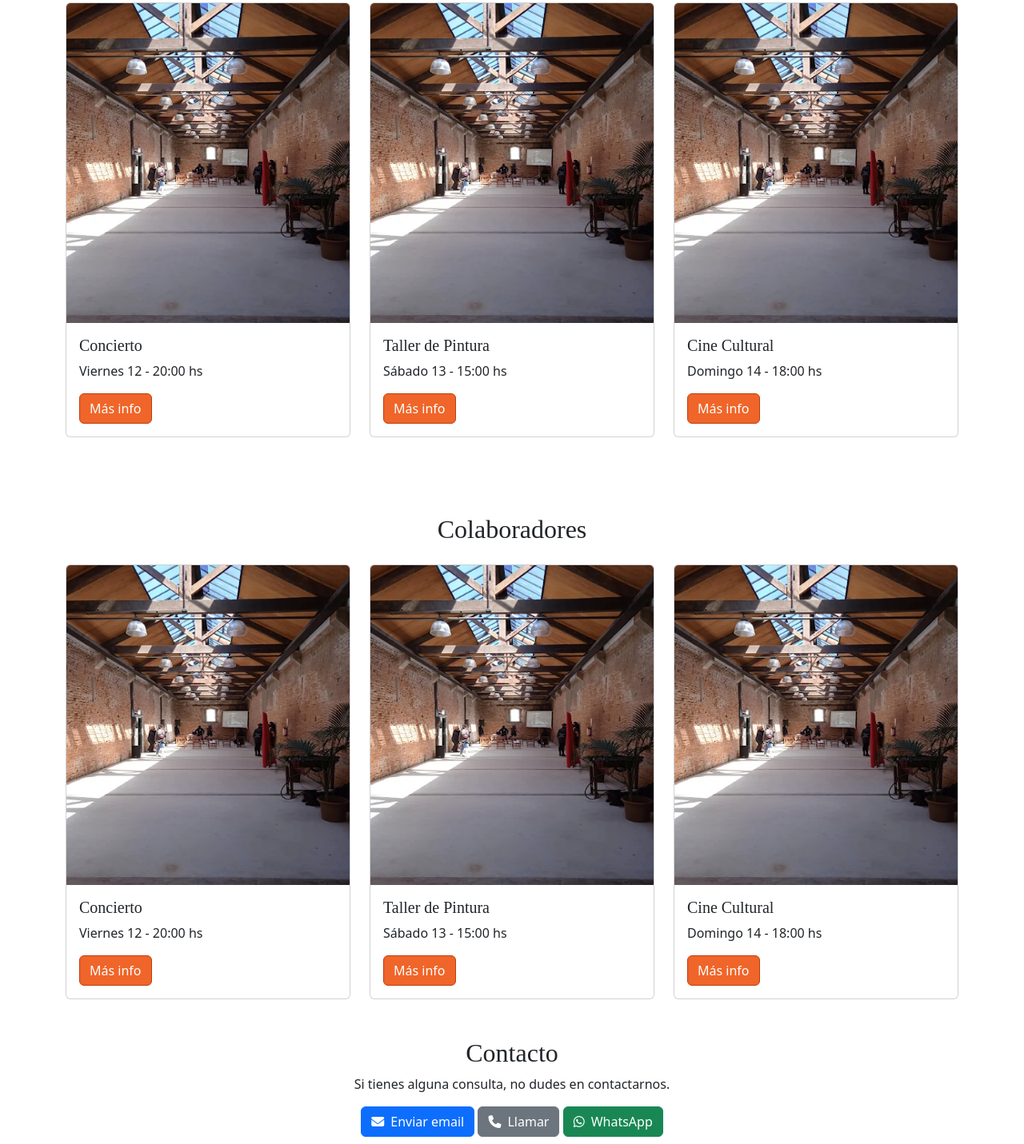
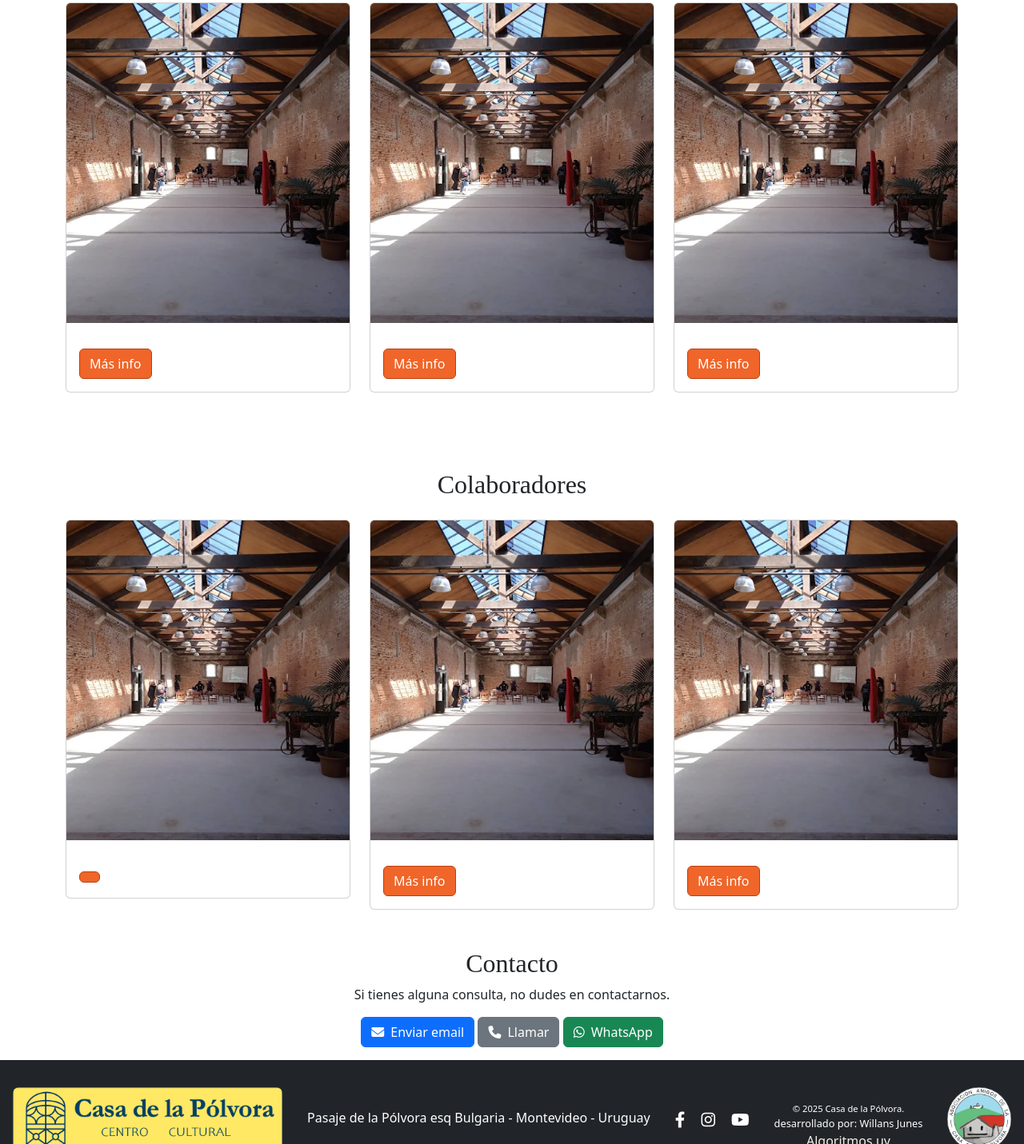
Before and after one commit to wjunes/proto-casa-polvora, a plain HTML site: page index.html in a window 1280 px wide. Shown: the part 2325-3756 px from the top of the page at 80% size. Drawn offline with nearby package versions, Linux system fonts and the light colour scheme.

Commit message:
Actualizado footer y secciones

```diff
--- a/css/styles.css
+++ b/css/styles.css
@@ -253,3 +253,21 @@ footer a:hover {
     border-radius: 50%;
   }
 }
+
+.copy{
+  display: flex;
+    flex-direction: column;
+    align-items: center;
+    text-align: center;
+    p {
+        margin: 0;
+        font-size: 0.8rem;
+    }
+    a {
+        color: #f5f0e6;
+        text-decoration: none;
+    }
+    a:hover {
+        color: #b7410e;
+    }
+}
--- a/index.html
+++ b/index.html
@@ -91,7 +91,7 @@
     </div>
 
     <!-- AGENDA -->
-    <section class="container my-5" id="agenda">
+    <section id="agenda" class="container my-5">
         <h2 class="text-center mb-4">Agenda</h2>
         <div class="row g-4">
             <div class="col-md-4">
@@ -128,7 +128,7 @@
     </section>
 
     <!-- EL ESPACIO -->
-    <section id="espacio" class="bg-light py-5">
+    <section id="espacio" class="container my-5">
         <div class="container">
             <div class="row align-items-center">
                 <div class="col-md-6">
@@ -164,15 +164,15 @@
     </section>
 
     <!-- AMIGOS -->
-       <section class="container my-5" id="amigos">
+    <section id="amigos" class="container my-5">
         <h2 class="text-center mb-4">Asociación de Amigos</h2>
         <div class="row g-4">
             <div class="col-md-4">
                 <div class="card">
                     <img src="img/POLVORA-1.webp" height="400" width="250" class="card-img-top" alt="Evento 1">
                     <div class="card-body">
-                        <h5 class="card-title">Concierto</h5>
-                        <p class="card-text">Viernes 12 - 20:00 hs</p>
+                        <h5 class="card-title"></h5>
+                        <p class="card-text"></p>
                         <a href="#" class="btn">Más info</a>
                     </div>
                 </div>
@@ -181,8 +181,8 @@
                 <div class="card">
                     <img src="img/POLVORA-1.webp" height="400" width="250" class="card-img-top" alt="Evento 2">
                     <div class="card-body">
-                        <h5 class="card-title">Taller de Pintura</h5>
-                        <p class="card-text">Sábado 13 - 15:00 hs</p>
+                        <h5 class="card-title"></h5>
+                        <p class="card-text"></p>
                         <a href="#" class="btn btn-outline-dark">Más info</a>
                     </div>
                 </div>
@@ -191,8 +191,8 @@
                 <div class="card">
                     <img src="img/POLVORA-1.webp" height="400" width="250" class="card-img-top" alt="Evento 3">
                     <div class="card-body">
-                        <h5 class="card-title">Cine Cultural</h5>
-                        <p class="card-text">Domingo 14 - 18:00 hs</p>
+                        <h5 class="card-title"></h5>
+                        <p class="card-text"></p>
                         <a href="#" class="btn btn-outline-dark">Más info</a>
                     </div>
                 </div>
@@ -201,16 +201,16 @@
     </section>
 
     <!-- COLABORADORES -->
-    <section class="container my-5" id="colaboradores">
+    <section id="colaboradores" class="container my-5">
         <h2 class="text-center mb-4">Colaboradores</h2>
         <div class="row g-4">
             <div class="col-md-4">
                 <div class="card">
                     <img src="img/POLVORA-1.webp" height="400" width="250" class="card-img-top" alt="Evento 1">
                     <div class="card-body">
-                        <h5 class="card-title">Concierto</h5>
-                        <p class="card-text">Viernes 12 - 20:00 hs</p>
-                        <a href="#" class="btn">Más info</a>
+                        <h5 class="card-title"></h5>
+                        <p class="card-text"></p>
+                        <a href="#" class="btn"></a>
                     </div>
                 </div>
             </div>
@@ -218,8 +218,8 @@
                 <div class="card">
                     <img src="img/POLVORA-1.webp" height="400" width="250" class="card-img-top" alt="Evento 2">
                     <div class="card-body">
-                        <h5 class="card-title">Taller de Pintura</h5>
-                        <p class="card-text">Sábado 13 - 15:00 hs</p>
+                        <h5 class="card-title"></h5>
+                        <p class="card-text"></p>
                         <a href="#" class="btn btn-outline-dark">Más info</a>
                     </div>
                 </div>
@@ -228,8 +228,8 @@
                 <div class="card">
                     <img src="img/POLVORA-1.webp" height="400" width="250" class="card-img-top" alt="Evento 3">
                     <div class="card-body">
-                        <h5 class="card-title">Cine Cultural</h5>
-                        <p class="card-text">Domingo 14 - 18:00 hs</p>
+                        <h5 class="card-title"></h5>
+                        <p class="card-text"></p>
                         <a href="#" class="btn btn-outline-dark">Más info</a>
                     </div>
                 </div>
@@ -261,15 +261,25 @@
         </div>
         <p class="mb-1">Pasaje de la Pólvora esq Bulgaria - Montevideo - Uruguay</p>
         <div>
-            <a href="https://www.facebook.com/profile.php?id=100069845740620" class="text-white me-3"
-                title="Facebook" target="_blank" ><i class="fab fa-facebook-f fa-lg">
+            <a href="https://www.facebook.com/profile.php?id=100069845740620" class="text-white me-3" title="Facebook"
+                target="_blank"><i class="fab fa-facebook-f fa-lg">
                 </i></a>
             <a href="https://www.instagram.com/casadelapolvorauruguay?igsh=eDhpcjk3bmpha2Q1" class="text-white me-3"
                 title="Instagram" target="_blank"><i class="fab fa-instagram fa-lg">
                 </i></a>
-            <a href="https://www.youtube.com/@casadelapolvorauruguay" class="text-white" title="YouTube" target="_blank" ><i
-                    class="fab fa-youtube fa-lg"></i></a>
+            <a href="https://www.youtube.com/@casadelapolvorauruguay" class="text-white" title="YouTube"
+                target="_blank"><i class="fab fa-youtube fa-lg"></i></a>
         </div>
+        <div class="copy">
+            <p class="mt-3 mb-0">
+                <small>&copy; 2025 Casa de la Pólvora.</small>
+            </p>
+            <p>desarrollado por: Willans Junes</p>
+            <a href="https://algoritmos.uy" target="_blank">
+                Algoritmos.uy</a>
+        </div>
+
+
         <div class="logo-aa-ft">
             <img src="img/logos/asoc-logo.jpg" alt="">
         </div>
```
